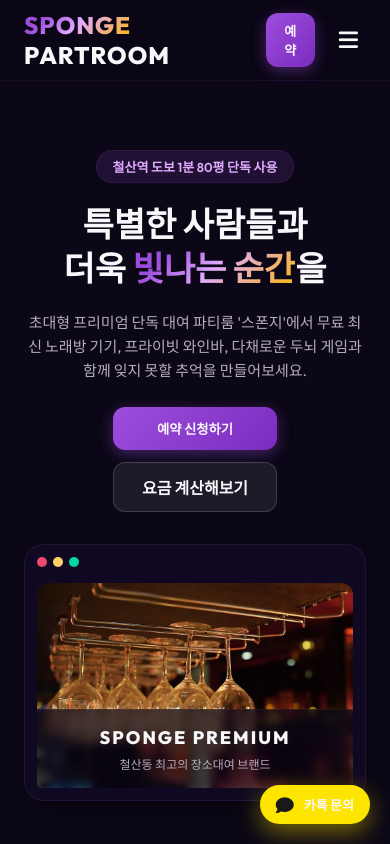
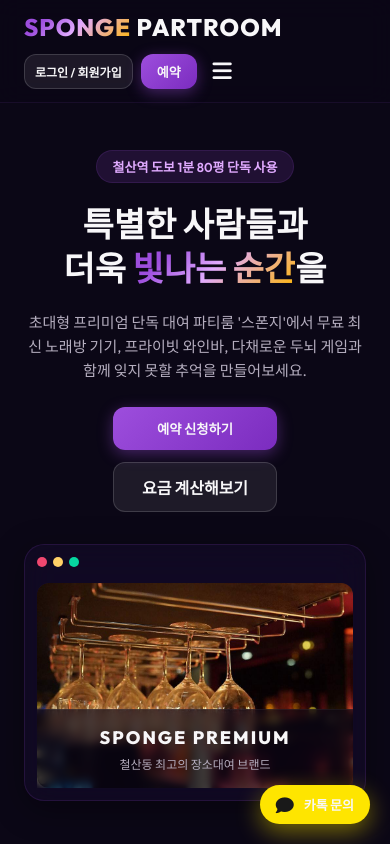
Before and after one commit to wanjunsim3-droid/spongpart, a website built with Vite: page index.html in a window 390 px wide. Shown: the top 844 px of the page. Built offline with nearby package versions, Linux system fonts and the light colour scheme; no server answers.

Commit message:
Restore visible login and signup entry on both homepages

```diff
--- a/index.html
+++ b/index.html
@@ -49,7 +49,7 @@
           <i class="fa-solid fa-circle-user"></i>
           <span id="user-nickname-display">예약자</span>님
         </div>
-        <button id="btn-auth-toggle" class="btn btn-secondary btn-sm">로그인 / 가입</button>
+        <button id="btn-auth-toggle" class="btn btn-secondary btn-sm">로그인 / 회원가입</button>
         <button class="btn btn-primary btn-booking-trigger">예약</button>
         <button id="mobile-menu-btn" class="mobile-menu-btn" aria-label="메뉴 열기"><i class="fa-solid fa-bars"></i></button>
       </div>
--- a/styles.css
+++ b/styles.css
@@ -1341,10 +1341,6 @@
     width: 100%;
   }
 }
-/* 로그인 기능 임시 비활성화 (화면에서 가림) */
-#btn-auth-toggle {
-  display: none !important;
-}
 /* Reservation Calendar Styles */
 .calendar-wrapper-container {
   max-width: 750px;
@@ -1576,3 +1572,9 @@
 .booking-calendar-slot.slot-booked { color: #ef476f; background: rgba(239,71,111,.08); cursor: default; }
 .booking-calendar-slot:focus-visible { outline: 2px solid white; outline-offset: 2px; }
 #booking-time-slot { width: 100%; padding: 12px; border: 1px solid var(--border-glass); border-radius: 8px; background: #130c25; color: #fff; font: inherit; }
+
+@media (max-width: 768px) {
+  .header-container { flex-wrap: wrap; height: auto; min-height: 80px; gap: 10px; padding-top: 12px; padding-bottom: 12px; }
+  .header-right-group { gap: 8px; flex-wrap: wrap; }
+  #btn-auth-toggle { padding: 8px 10px; font-size: 12px; white-space: nowrap; }
+}
```
Also changed, not shown: ddanddara.html (+1 -1 lines).
